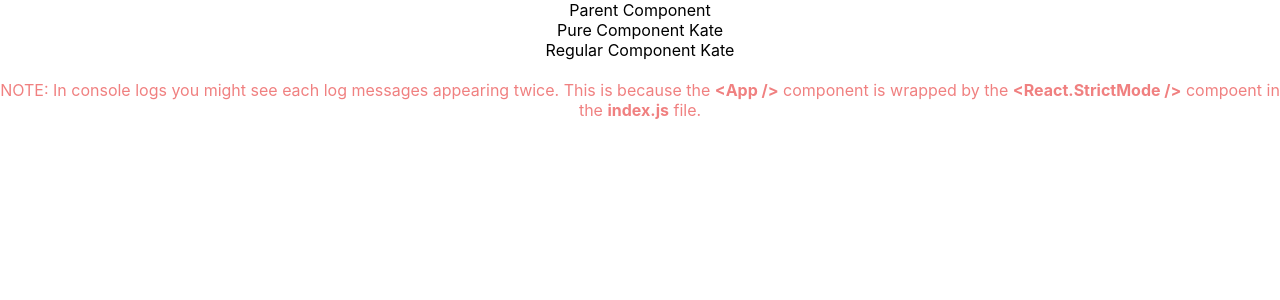
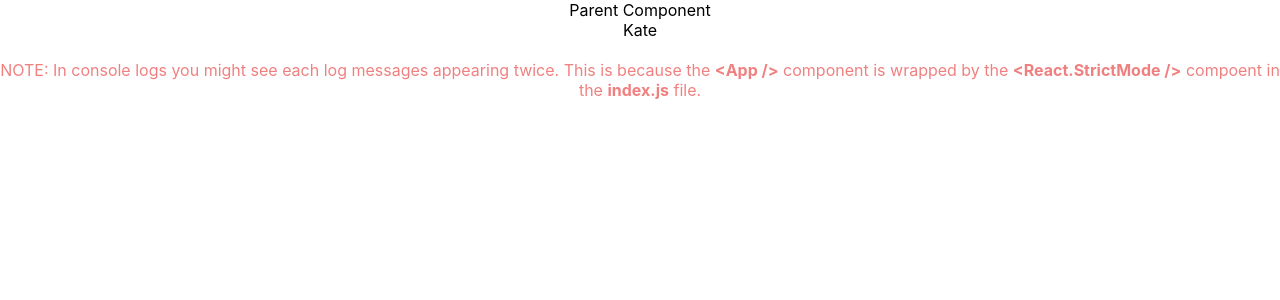
Before and after one commit to Afirestriker/react-concepts-in-action, a React (Create React App) app in the folder ReactJS-Tutorial/hello-world/: page / in a window 1280 px wide. Shown: the top 300 px of the page. Built offline with nearby package versions, Linux system fonts and the light colour scheme; the HTML template or start-up script is replaced by a standard one.

Commit message:
Lesson 27 - Memo. File ParentComp.js and MemoComp.js

```diff
--- /dev/null
+++ b/ReactJS-Tutorial/hello-world/src/components/MemoComp.js
@@ -0,0 +1,11 @@
+import React from 'react';
+
+const MemoComp = ({ name }) => {
+    console.log("Rendering Memo Component");
+
+    return(
+        <div>{ name }</div>
+    )
+}
+
+export default React.memo(MemoComp);
--- a/ReactJS-Tutorial/hello-world/src/components/ParentComp.js
+++ b/ReactJS-Tutorial/hello-world/src/components/ParentComp.js
@@ -1,9 +1,10 @@
 import React, { Component } from 'react';
 import PureComp from './PureComp';
 import RegularComp from './RegularComp';
+import MemoComp from './MemoComp';
 
-// class ParentComp extends Component
-class ParentComp extends React.PureComponent {
+// class ParentComp extends React.PureComponent {
+class ParentComp extends Component {
     constructor(props) {
         super(props);
         this.state = {
@@ -14,15 +15,15 @@ class ParentComp extends React.PureComponent {
     }
 
     componentDidMount() {
-        this.setState({
-            name: "Kate"
-        });
+        this.intervalId = setInterval(() => {
+            this.setState({
+                name: "Kate"
+            });
+        }, 2000);
 
-        // this.intervalId = setInterval(() => {
-        //     this.setState({
-        //         name: "Kate"
-        //     });
-        // }, 2000);
+        // this.setState({
+        //     name: "Kate"
+        // });
     }
 
     render() {
@@ -30,8 +31,9 @@ class ParentComp extends React.PureComponent {
         return(
             <div>
                 Parent Component
-                <PureComp name={this.state.name} />
-                <RegularComp name={this.state.name} />
+                <MemoComp name={this.state.name} />
+                {/* <PureComp name={this.state.name} /> */}
+                {/* <RegularComp name={this.state.name} /> */}
             </div>
         )
     }
```
Also changed, not shown: 1 other file (tests, documents, lock files or other folders).
